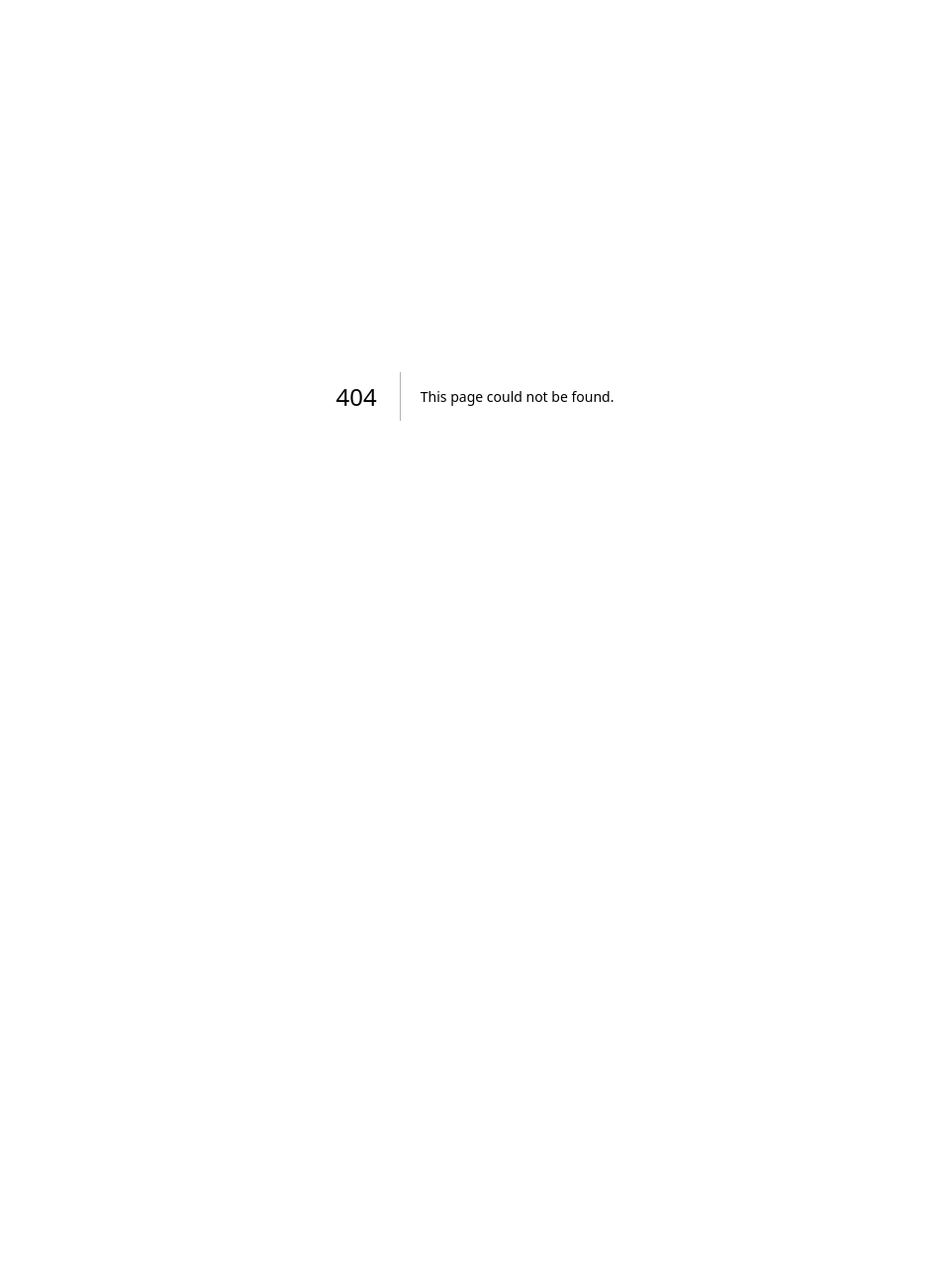
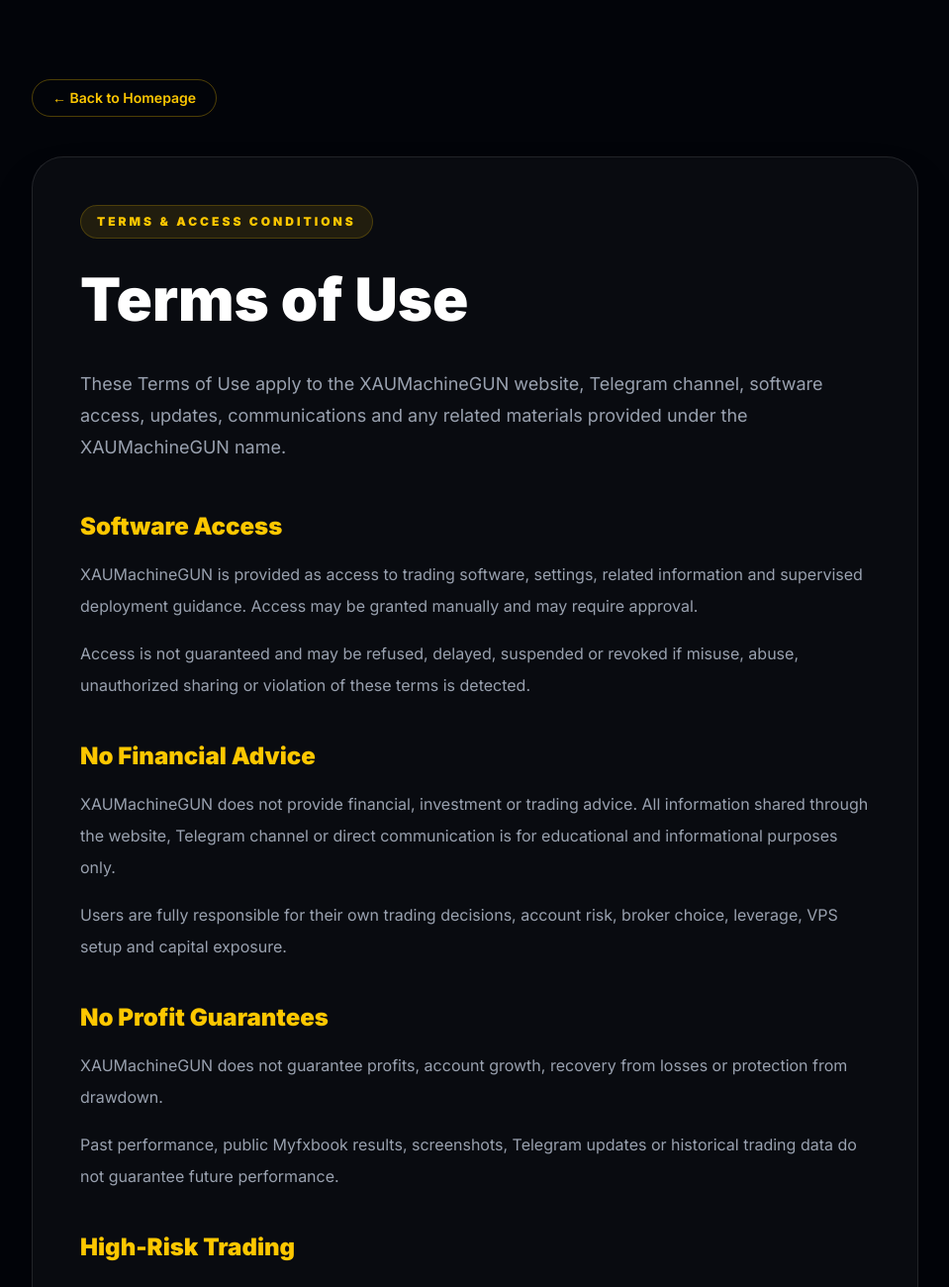
Before and after one commit to rikardobucur-code/xaumachinegun-site, a Next.js app: page /terms-of-use in a window 1280 px wide. Before the commit this address had no page. Shown: the top 1300 px of the page at 99% size, without its empty margins (160-1119 px from the left). Before the commit the page ends 800 px from the top, so only its background shows below. Built offline with nearby package versions, Linux system fonts and the light colour scheme.

Commit message:
Add terms of use page and footer link

```diff
--- a/app/page.tsx
+++ b/app/page.tsx
@@ -762,6 +762,10 @@
               Risk Disclaimer
             </a>
 
+            <a href="/terms-of-use" className="hover:text-yellow-400">
+              Terms of Use
+            </a>
+
             <a
               href={telegramUrl}
               target="_blank"
--- /dev/null
+++ b/app/terms-of-use/page.tsx
@@ -0,0 +1,195 @@
+import Link from "next/link";
+
+export default function TermsOfUsePage() {
+  return (
+    <main className="min-h-screen bg-[#020409] px-4 py-20 text-white sm:px-6 md:px-8">
+      <div className="mx-auto max-w-4xl">
+        <div className="mb-10">
+          <Link
+            href="/"
+            className="inline-flex rounded-full border border-yellow-400/30 px-5 py-2 text-sm font-semibold text-yellow-400 transition-all duration-300 hover:bg-yellow-400 hover:text-black"
+          >
+            ← Back to Homepage
+          </Link>
+        </div>
+
+        <div className="rounded-[2rem] border border-white/10 bg-white/[0.03] p-8 shadow-2xl shadow-black/30 md:p-12">
+          <div className="inline-flex rounded-full border border-yellow-400/20 bg-yellow-400/10 px-4 py-2 text-xs font-black uppercase tracking-[0.25em] text-yellow-400">
+            Terms & Access Conditions
+          </div>
+
+          <h1 className="mt-6 text-4xl font-black leading-tight md:text-6xl">
+            Terms of Use
+          </h1>
+
+          <p className="mt-8 text-lg leading-8 text-gray-400">
+            These Terms of Use apply to the XAUMachineGUN website, Telegram
+            channel, software access, updates, communications and any related
+            materials provided under the XAUMachineGUN name.
+          </p>
+
+          <div className="mt-12 space-y-10">
+            <section>
+              <h2 className="text-2xl font-black text-yellow-400">
+                Software Access
+              </h2>
+
+              <p className="mt-4 leading-8 text-gray-400">
+                XAUMachineGUN is provided as access to trading software,
+                settings, related information and supervised deployment guidance.
+                Access may be granted manually and may require approval.
+              </p>
+
+              <p className="mt-4 leading-8 text-gray-400">
+                Access is not guaranteed and may be refused, delayed, suspended
+                or revoked if misuse, abuse, unauthorized sharing or violation
+                of these terms is detected.
+              </p>
+            </section>
+
+            <section>
+              <h2 className="text-2xl font-black text-yellow-400">
+                No Financial Advice
+              </h2>
+
+              <p className="mt-4 leading-8 text-gray-400">
+                XAUMachineGUN does not provide financial, investment or trading
+                advice. All information shared through the website, Telegram
+                channel or direct communication is for educational and
+                informational purposes only.
+              </p>
+
+              <p className="mt-4 leading-8 text-gray-400">
+                Users are fully responsible for their own trading decisions,
+                account risk, broker choice, leverage, VPS setup and capital
+                exposure.
+              </p>
+            </section>
+
+            <section>
+              <h2 className="text-2xl font-black text-yellow-400">
+                No Profit Guarantees
+              </h2>
+
+              <p className="mt-4 leading-8 text-gray-400">
+                XAUMachineGUN does not guarantee profits, account growth,
+                recovery from losses or protection from drawdown.
+              </p>
+
+              <p className="mt-4 leading-8 text-gray-400">
+                Past performance, public Myfxbook results, screenshots,
+                Telegram updates or historical trading data do not guarantee
+                future performance.
+              </p>
+            </section>
+
+            <section>
+              <h2 className="text-2xl font-black text-yellow-400">
+                High-Risk Trading
+              </h2>
+
+              <p className="mt-4 leading-8 text-gray-400">
+                Trading XAUUSD, Forex, CFDs or leveraged products involves
+                substantial risk and may result in partial or total capital
+                loss.
+              </p>
+
+              <p className="mt-4 leading-8 text-gray-400">
+                XAUMachineGUN is intended for experienced users who understand
+                automated trading, basket exposure, volatility, margin pressure
+                and drawdown risk.
+              </p>
+            </section>
+
+            <section>
+              <h2 className="text-2xl font-black text-yellow-400">
+                Supervised Usage
+              </h2>
+
+              <p className="mt-4 leading-8 text-gray-400">
+                XAUMachineGUN is designed for supervised trading environments.
+                It should not be treated as a passive income system, guaranteed
+                income product or careless set-and-forget solution.
+              </p>
+
+              <p className="mt-4 leading-8 text-gray-400">
+                Users must monitor their accounts, understand their exposure and
+                take responsibility for stopping, adjusting or removing the
+                software when necessary.
+              </p>
+            </section>
+
+            <section>
+              <h2 className="text-2xl font-black text-yellow-400">
+                Licensing & Account Protection
+              </h2>
+
+              <p className="mt-4 leading-8 text-gray-400">
+                XAUMachineGUN may use account-lock licensing, manual approval,
+                access restrictions or other protection systems to prevent
+                unauthorized distribution or misuse.
+              </p>
+
+              <p className="mt-4 leading-8 text-gray-400">
+                Users may not copy, resell, share, reverse engineer, distribute
+                or provide unauthorized access to XAUMachineGUN files, settings,
+                logic or related materials.
+              </p>
+            </section>
+
+            <section>
+              <h2 className="text-2xl font-black text-yellow-400">
+                Payments & Refunds
+              </h2>
+
+              <p className="mt-4 leading-8 text-gray-400">
+                If paid access is offered, payment terms will be communicated
+                before access is granted.
+              </p>
+
+              <p className="mt-4 leading-8 text-gray-400">
+                Due to the digital nature of the product, payments may be
+                non-refundable once software access, files, settings or private
+                onboarding information have been delivered.
+              </p>
+            </section>
+
+            <section>
+              <h2 className="text-2xl font-black text-yellow-400">
+                Changes to Access or Terms
+              </h2>
+
+              <p className="mt-4 leading-8 text-gray-400">
+                XAUMachineGUN may update, modify, pause, restrict or discontinue
+                access, features, pricing, onboarding requirements or these
+                terms at any time.
+              </p>
+            </section>
+
+            <section>
+              <h2 className="text-2xl font-black text-yellow-400">
+                Contact
+              </h2>
+
+              <p className="mt-4 leading-8 text-gray-400">
+                Official communication and access requests are handled through
+                the XAUMachineGUN Telegram channel.
+              </p>
+
+              <div className="mt-6">
+                <a
+                  href="https://t.me/XAUMachineGUN"
+                  target="_blank"
+                  rel="noopener noreferrer"
+                  className="inline-flex rounded-full bg-yellow-400 px-6 py-3 font-black text-black transition-all duration-300 hover:scale-105 hover:bg-yellow-300"
+                >
+                  Open Telegram
+                </a>
+              </div>
+            </section>
+          </div>
+        </div>
+      </div>
+    </main>
+  );
+}
```
